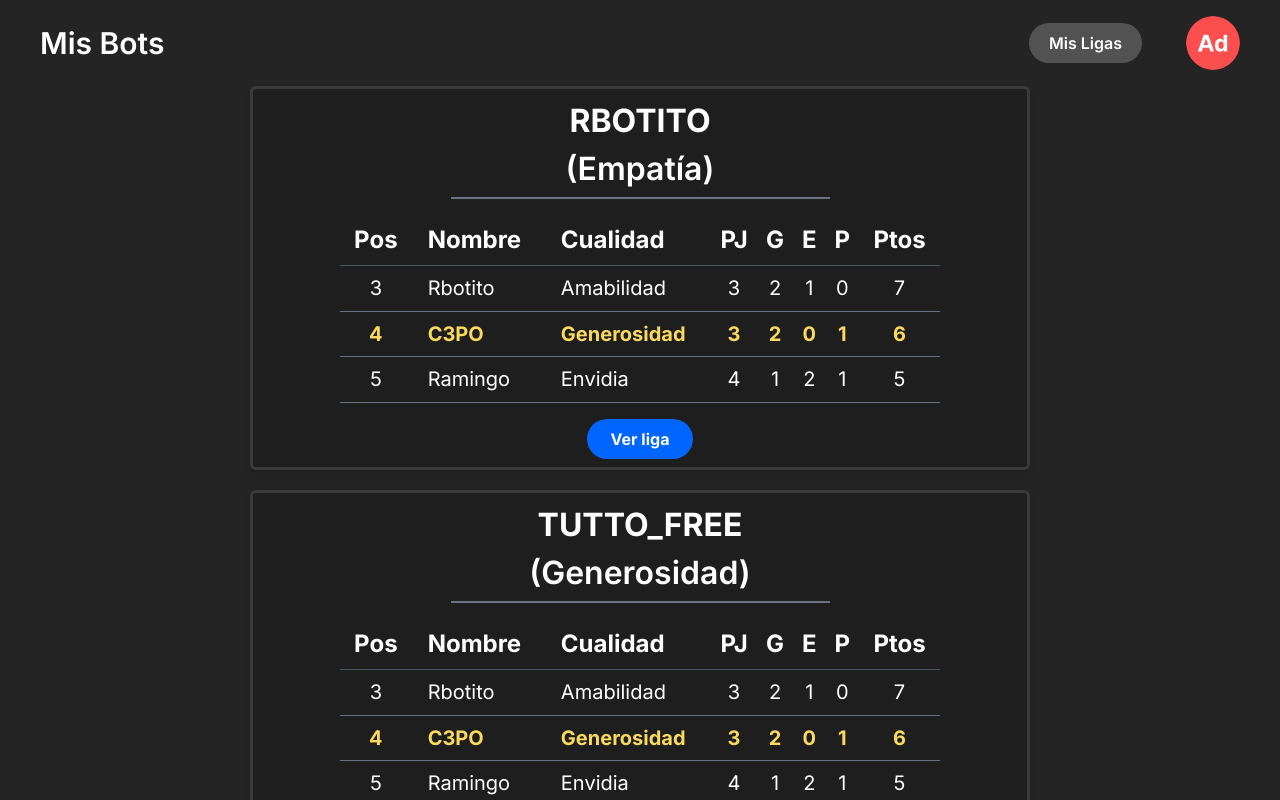
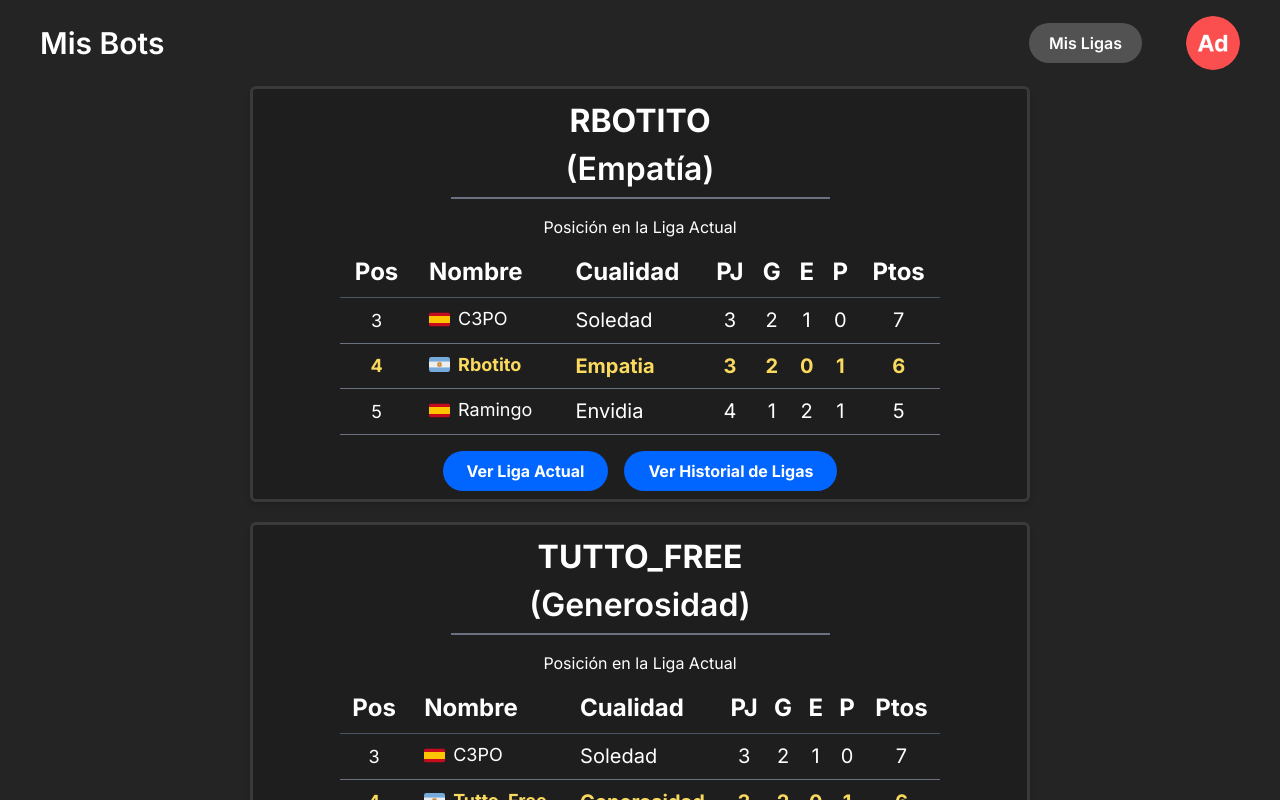
Before and after one commit to alberba/front-end-adonde-band, a Vue app: page /myBots in a window 1280 px wide. Shown: the top 800 px of the page. Built offline with nearby package versions, Linux system fonts and the light colour scheme.

Commit message:
Añadidas banderas en los nombres de los bots y el segundo botón (aún sin redirección)

```diff
--- a/src/types.ts
+++ b/src/types.ts
@@ -2,6 +2,7 @@ export interface Equipo {
   pos: number
   nombre: string
   cualidad: string
+  imagen: string
   PJ: number
   G: number
   E: number
--- a/src/views/MyBotsPage.vue
+++ b/src/views/MyBotsPage.vue
@@ -12,11 +12,11 @@ const ligas = ref<Liga[]>([
     imagePath: '',
     finalizado: false,
     clasificacion: [
-      { pos: 1, nombre: 'MisterX', cualidad: 'Valentía', PJ: 2, G: 1, E: 1, P: 0, Ptos: 4 },
-      { pos: 2, nombre: 'MisterY', cualidad: 'Sinceridad', PJ: 2, G: 1, E: 0, P: 1, Ptos: 3 },
-      { pos: 3, nombre: 'Rbotito', cualidad: 'Amabilidad', PJ: 3, G: 2, E: 1, P: 0, Ptos: 7 },
-      { pos: 4, nombre: 'C3PO', cualidad: 'Generosidad', PJ: 3, G: 2, E: 0, P: 1, Ptos: 6 },
-      { pos: 5, nombre: 'Ramingo', cualidad: 'Envidia', PJ: 4, G: 1, E: 2, P: 1, Ptos: 5 },
+      { pos: 1, nombre: 'MisterX', cualidad: 'Valentía', imagen: "",  PJ: 2, G: 1, E: 1, P: 0, Ptos: 4 },
+      { pos: 2, nombre: 'MisterY', cualidad: 'Sinceridad', imagen: "", PJ: 2, G: 1, E: 0, P: 1, Ptos: 3 },
+      { pos: 3, nombre: 'C3PO', cualidad: 'Soledad', imagen: new URL('@/assets/svg/spain.svg', import.meta.url).href, PJ: 3, G: 2, E: 1, P: 0, Ptos: 7 },
+      { pos: 4, nombre: 'Rbotito', cualidad: 'Empatia', imagen: new URL('@/assets/svg/argentina.svg', import.meta.url).href, PJ: 3, G: 2, E: 0, P: 1, Ptos: 6 },
+      { pos: 5, nombre: 'Ramingo', cualidad: 'Envidia', imagen: new URL('@/assets/svg/spain.svg', import.meta.url).href, PJ: 4, G: 1, E: 2, P: 1, Ptos: 5 },
       // ...
     ],
   },
@@ -26,11 +26,11 @@ const ligas = ref<Liga[]>([
     imagePath: '',
     finalizado: false,
     clasificacion: [
-      { pos: 1, nombre: 'MisterX', cualidad: 'Valentía', PJ: 2, G: 1, E: 1, P: 0, Ptos: 4 },
-      { pos: 2, nombre: 'MisterY', cualidad: 'Sinceridad', PJ: 2, G: 1, E: 0, P: 1, Ptos: 3 },
-      { pos: 3, nombre: 'Rbotito', cualidad: 'Amabilidad', PJ: 3, G: 2, E: 1, P: 0, Ptos: 7 },
-      { pos: 4, nombre: 'C3PO', cualidad: 'Generosidad', PJ: 3, G: 2, E: 0, P: 1, Ptos: 6 },
-      { pos: 5, nombre: 'Ramingo', cualidad: 'Envidia', PJ: 4, G: 1, E: 2, P: 1, Ptos: 5 },
+      { pos: 1, nombre: 'MisterX', cualidad: 'Valentía', imagen: "", PJ: 2, G: 1, E: 1, P: 0, Ptos: 4 },
+      { pos: 2, nombre: 'MisterY', cualidad: 'Sinceridad', imagen: "", PJ: 2, G: 1, E: 0, P: 1, Ptos: 3 },
+      { pos: 3, nombre: 'C3PO', cualidad: 'Soledad', imagen: new URL('@/assets/svg/spain.svg', import.meta.url).href, PJ: 3, G: 2, E: 1, P: 0, Ptos: 7 },
+      { pos: 4, nombre: 'Tutto_Free', cualidad: 'Generosidad', imagen: new URL('@/assets/svg/argentina.svg', import.meta.url).href, PJ: 3, G: 2, E: 0, P: 1, Ptos: 6 },
+      { pos: 5, nombre: 'Ramingo', cualidad: 'Envidia', imagen: new URL('@/assets/svg/spain.svg', import.meta.url).href, PJ: 4, G: 1, E: 2, P: 1, Ptos: 5 },
       // ...
     ],
   },
@@ -72,6 +72,10 @@ function getIndices(league: Liga): number[] {
 
       <div class="mx-auto mt-1 mb-4 h-[2px] w-1/2 bg-gray-500"></div>
 
+      <p class="text-center text-[16px] text-white mb-2">
+        Posición en la Liga Actual
+      </p>
+
       <!-- Tabla: muestra la clasificación completa -->
       <table class="mx-auto w-full max-w-[600px] border-collapse text-white">
       <thead>
@@ -93,8 +97,15 @@ function getIndices(league: Liga): number[] {
           class="border-b border-gray-500 text-sm"
           :class="{ 'font-bold text-[#FADA5E]': i === posBot }"
         >
-          <td class="px-3 py-2 text-center text-[20px]">{{ liga.clasificacion[i - 1].pos }}</td>
-          <td class="px-4 py-2 text-left text-[20px] whitespace-nowrap">{{ liga.clasificacion[i - 1].nombre }}</td>
+          <td class="px-3 py-2 text-center text-[18px]">{{ liga.clasificacion[i - 1].pos }}</td>
+          <td class="px-4 py-2 text-left text-[18px] whitespace-nowrap flex items-center">
+            <img
+              :src="liga.clasificacion[i - 1].imagen"
+              alt=""
+              class="mr-2"
+            />
+            {{ liga.clasificacion[i - 1].nombre }}
+          </td>
           <td class="px-4 py-2 text-left text-[20px] whitespace-nowrap">{{ liga.clasificacion[i - 1].cualidad }}</td>
           <td class="px-2 py-2 text-center text-[20px]">{{ liga.clasificacion[i - 1].PJ }}</td>
           <td class="px-2 py-2 text-center text-[20px]">{{ liga.clasificacion[i - 1].G }}</td>
@@ -106,9 +117,12 @@ function getIndices(league: Liga): number[] {
     </table>
 
       <!-- "Ver liga" -->
-      <div class="mt-4 flex justify-center">
+      <div class="mt-4 flex justify-center gap-x-4">
         <button class="rounded-full bg-[#06f] px-6 py-2 text-[16px] font-bold text-white">
-          Ver liga
+          Ver Liga Actual
+        </button>
+        <button class="rounded-full bg-[#06f] px-6 py-2 text-[16px] font-bold text-white">
+          Ver Historial de Ligas
         </button>
       </div>
     </section>
```
Also changed, not shown: src/assets/svg/argentina.svg (added), src/assets/svg/spain.svg (added).
